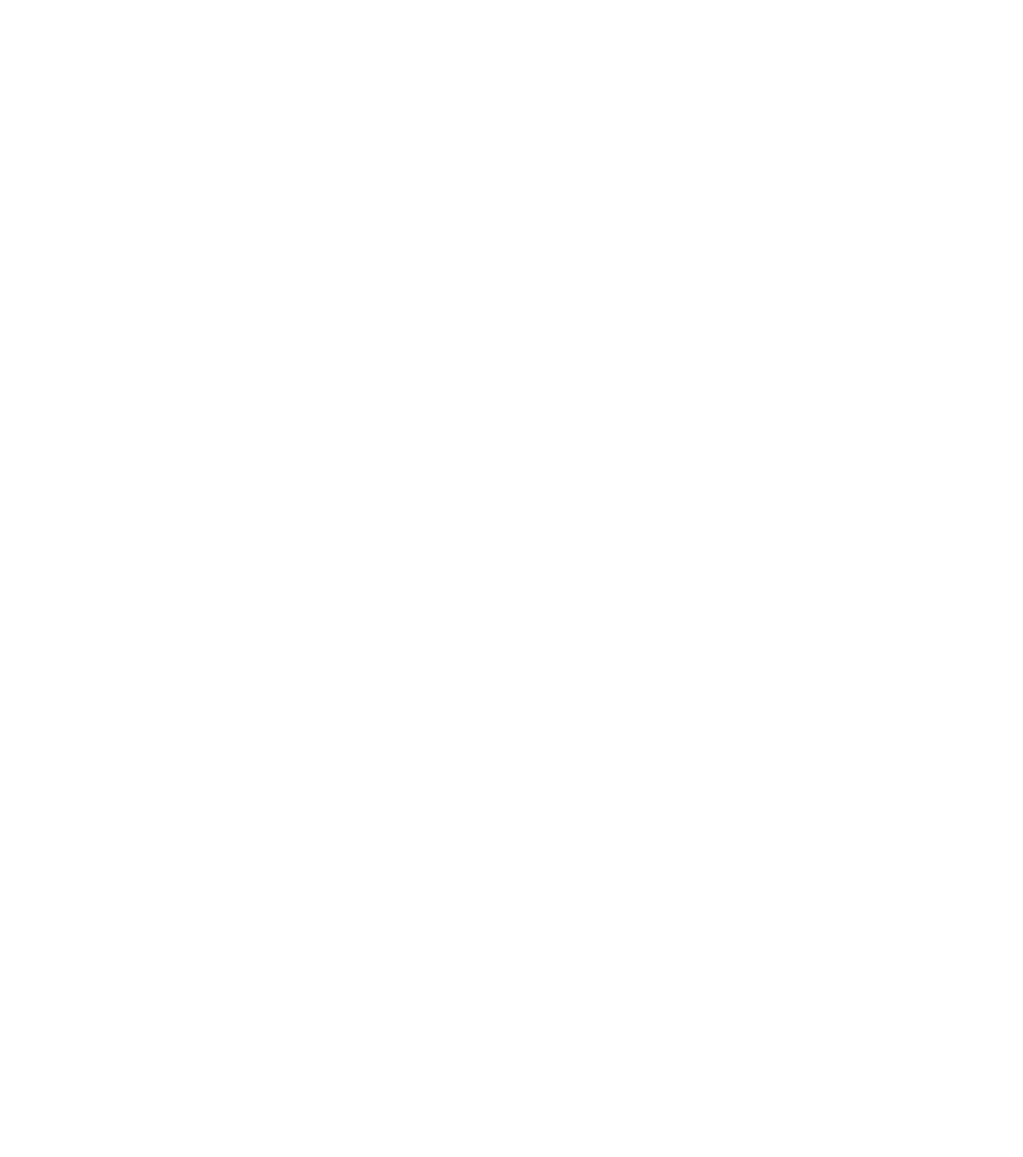
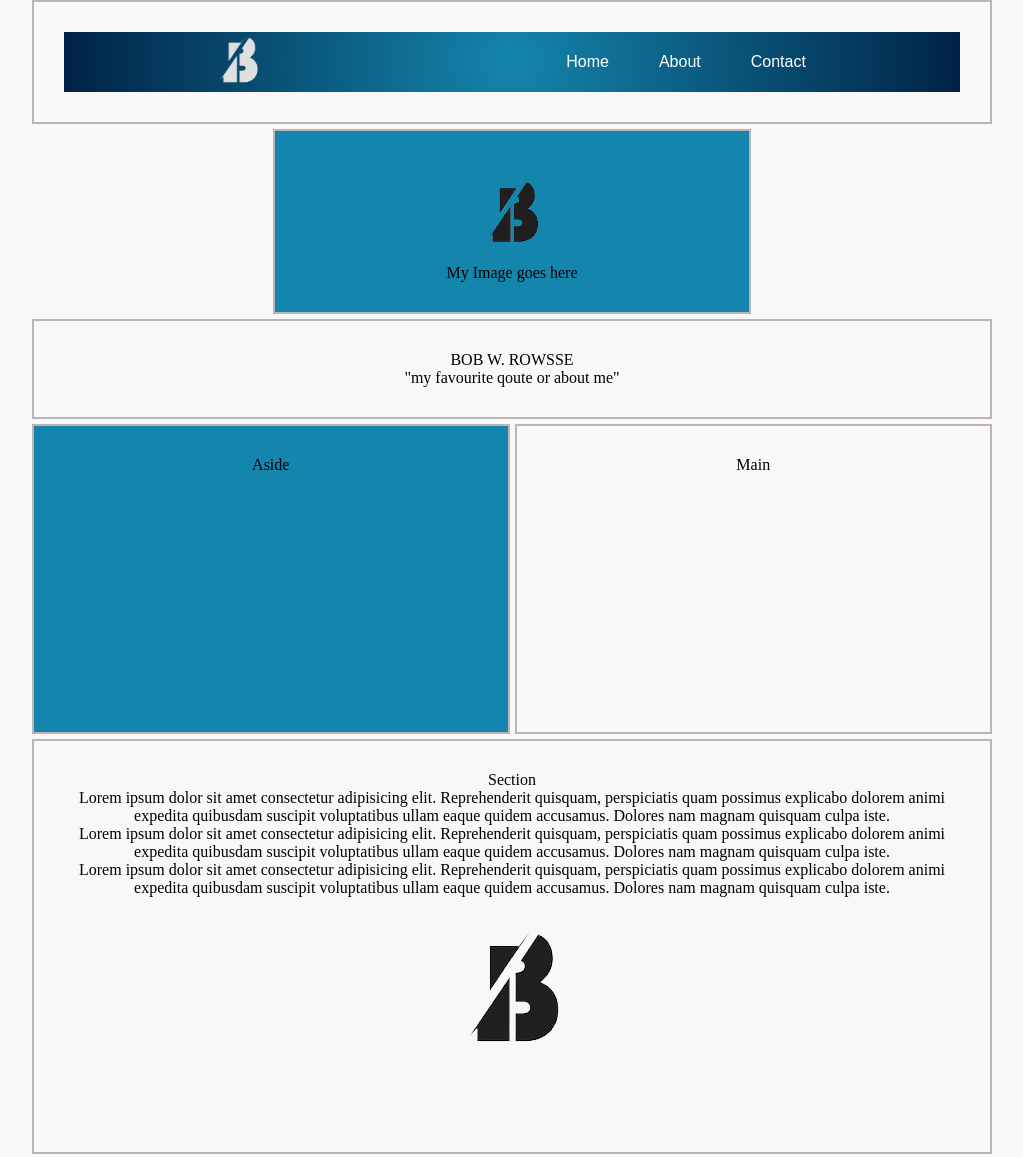
Before and after one commit to BobRowsse/Learn-Git, a website built with webpack: page src/index.html in a window 1280 px wide. Shown: the top 1157 px of the page, without its empty margins (128-1151 px from the left). Before the commit the page ends 800 px from the top, so only its background shows below. Built offline with nearby package versions, Linux system fonts and the light colour scheme.

Commit message:
added new code

```diff
--- a/src/index.html
+++ b/src/index.html
@@ -1,9 +1,49 @@
 <!DOCTYPE html>
 <html>
   <head>
-    <!-- <link> element linking to style.css will get added automagically in the bottom of the head -->
+      <link rel="stylesheet" href="style.css">
   </head>
   <body>
-    <!-- <script> element linking to script.js will get added automagically in the bottom of the body -->
+      <div id="content">
+
+          <logo id="mylogo"><img src="img/logoblack.png" alt="logo" width="120px" ><p>My Image goes here</p></logo>
+          <header>BOB W. ROWSSE
+              <p>"my favourite qoute or about me"</p>
+          </header>
+          <main>Main</main>
+          <section>Section
+              <p>Lorem ipsum dolor sit amet consectetur
+                  adipisicing elit. Reprehenderit quisquam,
+                  perspiciatis quam possimus explicabo dolorem
+                  animi expedita quibusdam suscipit voluptatibus ullam eaque quidem accusamus.
+                  Dolores nam magnam quisquam culpa iste.</p>
+              <p>Lorem ipsum dolor sit amet consectetur
+                  adipisicing elit. Reprehenderit quisquam,
+                  perspiciatis quam possimus explicabo dolorem
+                  animi expedita quibusdam suscipit voluptatibus ullam eaque quidem accusamus.
+                  Dolores nam magnam quisquam culpa iste.</p>
+              <p>Lorem ipsum dolor sit amet consectetur
+                  adipisicing elit. Reprehenderit quisquam,
+                  perspiciatis quam possimus explicabo dolorem
+                  animi expedita quibusdam suscipit voluptatibus ullam eaque quidem accusamus.
+                  Dolores nam magnam quisquam culpa iste.</p>
+                  <img src="img/logoblack.png" alt="logo">
+          </section>
+          <aside>Aside</aside>
+          <nav>
+              <div class="navbar">
+                  <div class="left">
+                    <h1><img src="img/logowhite.png" alt="logo" width="90px"></h1>
+                  </div>
+                  <div class="right">
+                    <div>Home</div>
+                    <div>About</div>
+                    <div>Contact</div>
+                  </div>
+              </div>
+          </nav>
+
+          <footer><Footer/footer>
+       <script src="script.js"></script>
   </body>
 </html>
--- a/src/style.css
+++ b/src/style.css
@@ -3,5 +3,96 @@
 }
 
 body {
+  color: d7d7d7;
+  background-color: #f8f8f8;
+  text-align: center;
+  font-family: Raleway;
+}
+
+#content {
+  display: grid;
+  grid-template-columns: repeat(4, 1fr);
+  grid-auto-rows: minmax(100px, auto);
+  max-width: 960px;
+  margin: 0 auto;
+  grid-template-areas:
+    'nav nav nav nav'
+    '. logo logo .'
+    'header header header header'
+    'aside aside main main'
+    'aside aside main main'
+    'aside aside main main'
+    'section section section section'
+    'section section section section'
+    'section section section section'
+    'section section section section'
+    'footer footer footer footer';
+  grid-gap: 5px;
+}
+
+#content > * {
+  /*background: #D9D9D9;*/
+  padding: 30px;
+  border: 2px solid rgb(189, 181, 181);
+}
+logo {
+  grid-area: logo;
+  background: rgb(20, 133, 172);
+}
+header {
+  grid-area: header;
+}
+main {
+  grid-area: main;
+}
+section {
+  grid-area: section;
+}
+aside {
+  grid-area: aside;
+  background: rgb(20, 133, 172);
+}
+nav {
+  grid-area: nav;
+}
+footer {
+  grid-area: footer;
+  background: rgb(20, 133, 172);
+}
+
+* {
   margin: 0;
+  padding: 0;
+  box-sizing: border-box;
 }
+.navbar {
+  width: 100%;
+  height: 60px;
+  background: rgb(20, 133, 172);
+  background: radial-gradient(
+    circle,
+    rgba(20, 133, 172, 1) 0%,
+    rgba(0, 35, 70, 1) 100%
+  );
+  color: white;
+  margin: auto;
+  display: flex;
+  justify-content: space-around;
+  align-items: center;
+  font-family: 'Cairo', sans-serif;
+}
+
+.right {
+  display: flex;
+}
+
+.right div {
+  margin: 0 10px;
+  padding: 5px 15px;
+  border-radius: 10px;
+  transition: all 0.8s ease-in-out;
+}
+
+.right div:hover {
+  background: #00203fa0;
+}
```
Also changed, not shown: src/img/logo.jpg (added), src/img/logoblack.png (added), src/img/logowhite.png (added).
